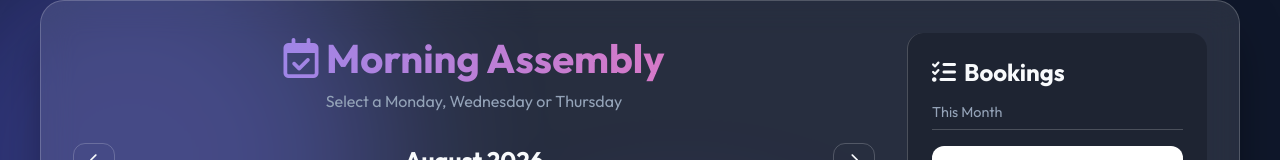
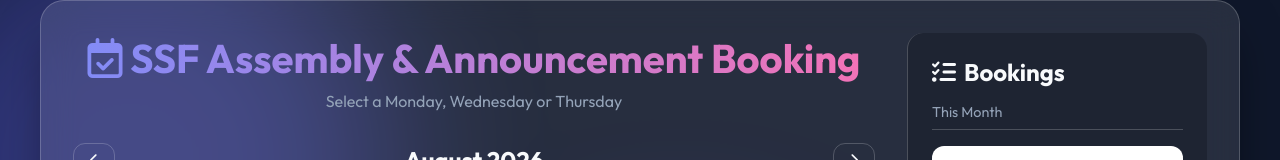
Before and after one commit to halilmali/sisb-assembly, a website with bundled scripts: page index.html in a window 1280 px wide. Shown: the top 160 px of the page. Built offline with nearby package versions, Linux system fonts and the light colour scheme; no server answers.

Commit message:
Rename page to SSF Assembly & Announcement Booking; de-identify admin emails in rules

```diff
--- a/index.html
+++ b/index.html
@@ -5,7 +5,7 @@
     <meta charset="UTF-8">
     <meta name="viewport" content="width=device-width, initial-scale=1.0">
     <meta name="referrer" content="no-referrer-when-downgrade">
-    <title>SISB Morning Assembly Booking</title>
+    <title>SSF Assembly &amp; Announcement Booking</title>
     <!-- Google Fonts for Premium Typography -->
     <link rel="preconnect" href="https://fonts.googleapis.com">
     <link rel="preconnect" href="https://fonts.gstatic.com" crossorigin>
@@ -59,7 +59,7 @@
         <!-- Main Calendar -->
         <main class="main-content">
             <header>
-                <h1><i class="fa-regular fa-calendar-check"></i> Morning Assembly</h1>
+                <h1><i class="fa-regular fa-calendar-check"></i> SSF Assembly &amp; Announcement Booking</h1>
                 <p>Select a Monday, Wednesday or Thursday</p>
             </header>
 
```
